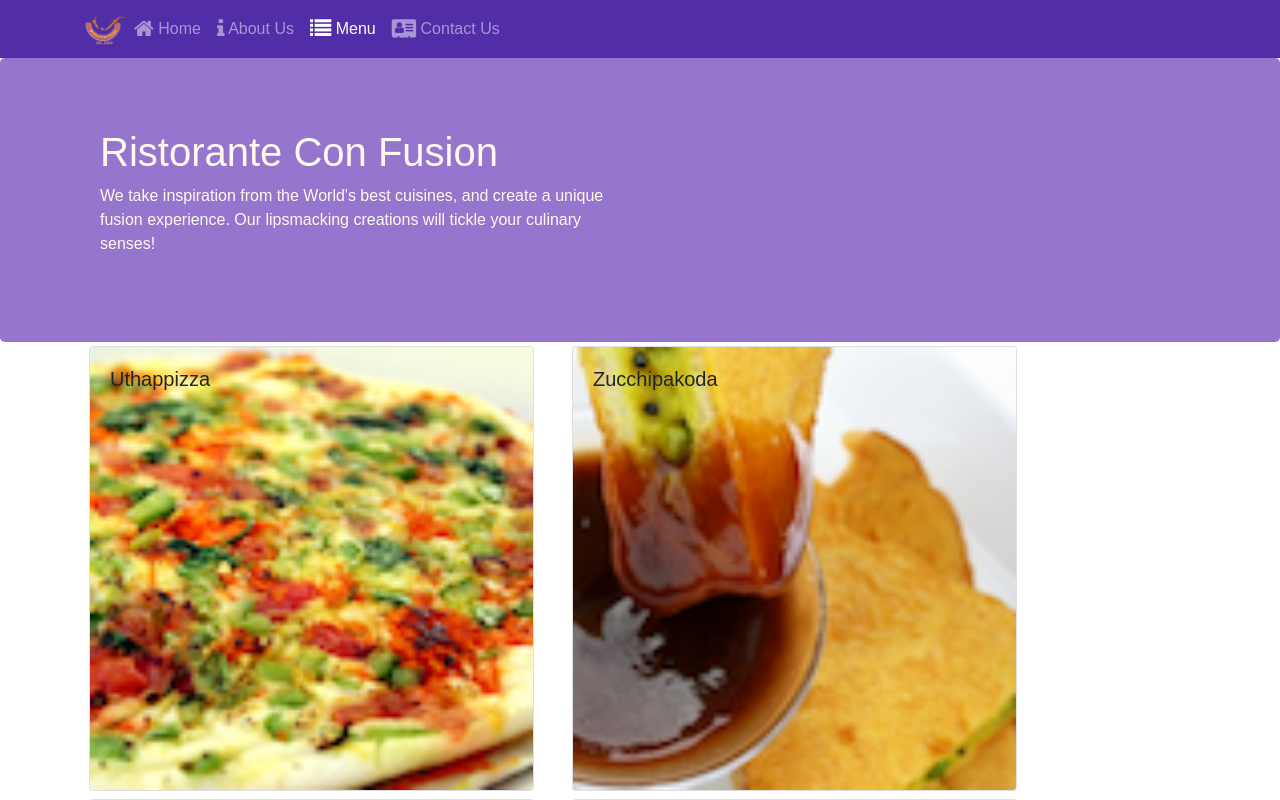
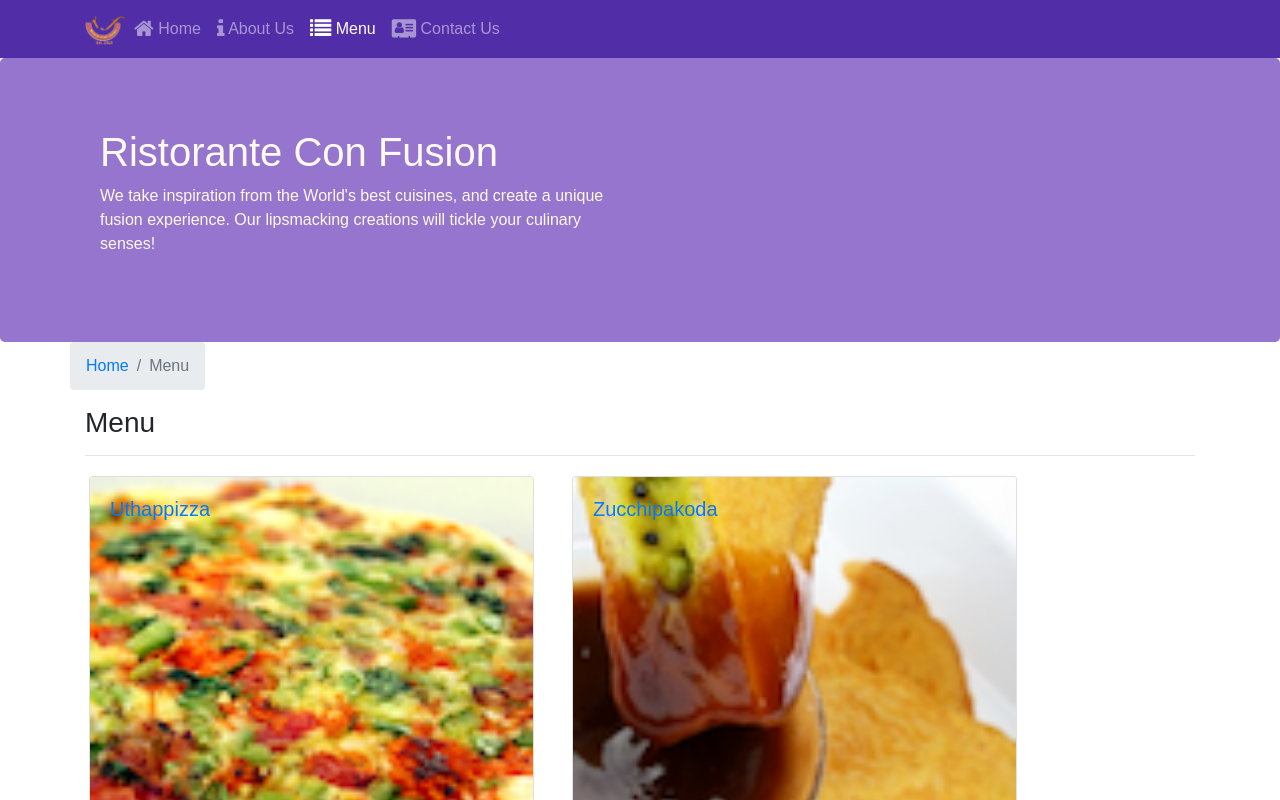
Before and after one commit to 21-rahul/Front-end-web-development-with-react, a React (Create React App) app: page /menu in a window 1280 px wide. Shown: the top 800 px of the page. Built offline with nearby package versions, Linux system fonts and the light colour scheme.

Commit message:
Single Page application Part2

```diff
--- a/src/components/ContactComponent.js
+++ b/src/components/ContactComponent.js
@@ -1,8 +1,21 @@
 import React from 'react';
+import {Breadcrumb , BreadcrumbItem} from 'reactstrap';
+import {Link} from 'react-router-dom';
+import Menu from './MenuComponent';
 
 function Contact(props) {
     return(
         <div className="container">
+            <div className='row'>
+                    <Breadcrumb>
+                        <BreadcrumbItem><Link to='/home'>Home</Link></BreadcrumbItem>
+                        <BreadcrumbItem active>Contact Us</BreadcrumbItem>
+                    </Breadcrumb>
+                    <div className='col-12'>
+                        <h3>Contact Us</h3>
+                        <hr/>
+                    </div>
+                </div>
             <div className="row row-content">
                 <div className="col-12">
                 <h3>Location Information</h3>
--- a/src/components/DishdetailComponent.js
+++ b/src/components/DishdetailComponent.js
@@ -1,6 +1,7 @@
 import React from 'react';
 import { Card, CardImg, CardBody, CardText, CardTitle } from 'reactstrap';
-
+import {Link} from 'react-router-dom';
+import {Breadcrumb , BreadcrumbItem} from 'reactstrap';
 
      function RenderDish ({dish}) {
             return (
@@ -50,10 +51,20 @@
         if(props.dish!= null)
         return (
             <div class='container'>
-            <div className='row'>
-                <RenderDish dish ={props.dish} />
-                <RenderComments comments = {props.dish.comments}/>
-            </div>
+                <div className='row'>
+                    <Breadcrumb>
+                        <BreadcrumbItem><Link to='/menu'>Menu</Link></BreadcrumbItem>
+                        <BreadcrumbItem active>{props.dish.name}</BreadcrumbItem>
+                    </Breadcrumb>
+                    <div className='col-12'>
+                        <h3>{props.dish.name}</h3>
+                        <hr/>
+                    </div>
+                </div>
+                <div className='row'>
+                    <RenderDish dish ={props.dish} />
+                    <RenderComments comments = {props.comments}/>
+                </div>
             </div>
         );
         else
--- a/src/components/MainComponent.js
+++ b/src/components/MainComponent.js
@@ -33,14 +33,21 @@
               promotion={this.state.promotions.filter((promo) => promo.featured)[0]}
               leader={this.state.leaders.filter((leader) => leader.featured)[0]}
           />
-      )
+      );
     }
+    const DishWithId = ({match}) => {
+      return(
+          <Dishdetail dish={this.state.dishes.filter((dish) => dish.id === parseInt(match.params.dishId,10))[0]}
+            comments={this.state.comments.filter((comment) => comment.dishId === parseInt(match.params.dishId,10))} />
+      );
+    };
     return (
       <div>
         <Header/>
         <Switch>
               <Route path='/home' component={HomePage} />
               <Route exact path='/menu' component={() => <Menu dishes={this.state.dishes} />} />
+              <Route path='/menu/:dishId' component={DishWithId} />
               <Route exact path='/contactus' component={Contact} />
               <Redirect to="/home" />
           </Switch>
--- a/src/components/MenuComponent.js
+++ b/src/components/MenuComponent.js
@@ -1,14 +1,17 @@
 import React from 'react';
-import { Card, CardImg, CardImgOverlay, CardTitle } from 'reactstrap';
+import { Card, CardImg, CardImgOverlay, CardTitle,Breadcrumb,BreadcrumbItem } from 'reactstrap';
+import {Link} from 'react-router-dom';
 
 
 function RenderMenuItem({dish,onClick}){
     return(
-                    <Card onClick={ () => onClick(dish.id)} >
+                    <Card>
+                        <Link to= {`/menu/${dish.id}`}>
                         <CardImg width="100%" src={dish.image} alt={dish.name} />
                         <CardImgOverlay>
                             <CardTitle >{dish.name}</CardTitle>
                         </CardImgOverlay>
+                        </Link>
                     </Card>
 
     );
@@ -18,13 +21,23 @@
     const menu = props.dishes.map((dish) => {
             return (
                 <div key={dish.id} className='col-12 col-md-5 m-1'>
-                    <RenderMenuItem dish={dish} onClick={props.onClick}/>
+                    <RenderMenuItem dish={dish}/>
                 </div>
             );
         });
 
         return (
             <div className='container'>
+                <div className='row'>
+                    <Breadcrumb>
+                        <BreadcrumbItem><Link to='/home'>Home</Link></BreadcrumbItem>
+                        <BreadcrumbItem active>Menu</BreadcrumbItem>
+                    </Breadcrumb>
+                    <div className='col-12'>
+                        <h3>Menu</h3>
+                        <hr/>
+                    </div>
+                </div>
                 <div className='row'>
                     {menu}
                 </div>
```
